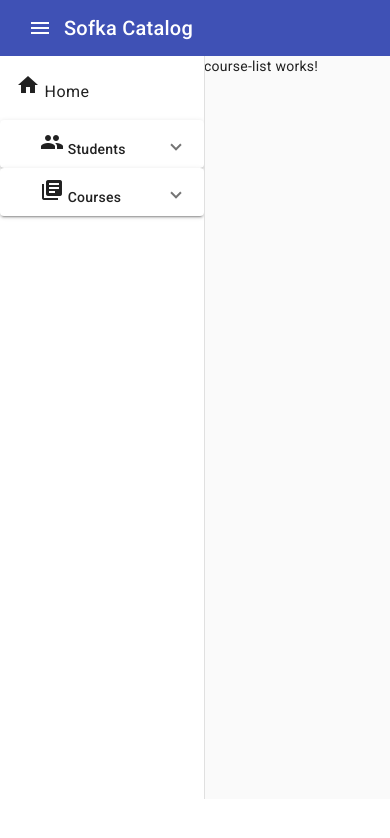
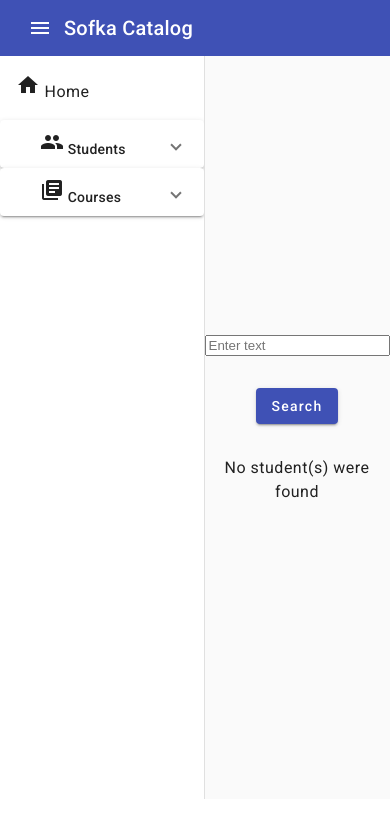
Before and after one commit to training-practice-sofkau/C1-2023-FA-Angular, an Angular app: page /courses/search in a window 390 px wide. Shown: the top 838 px of the page. Built offline with nearby package versions, Linux system fonts and the light colour scheme; what ngx-pagination would draw is missing.

Commit message:
Add form to search courses

```diff
--- a/src/app/components/course-list/course-list.component.html
+++ b/src/app/components/course-list/course-list.component.html
@@ -1 +1,23 @@
-<p>course-list works!</p>
+<div class="search-course-page">
+    <div class="input-button" >
+        <input matInput  placeholder="Enter text" [(ngModel)]="searchingBy"/>
+        <button mat-raised-button color="primary" >Search</button>
+    </div>
+
+        <div class="results-container">
+            <div *ngIf="founded > 0">
+                <app-course-card *ngFor="let i_course of s_founded" [course]="i_course"></app-course-card>
+            </div>
+            <ng-container *ngIf="founded > 0; else noStudentsFound">
+                <div>
+                    <h4 >Founded: {{ founded }}</h4>
+                </div>
+            </ng-container>
+            <ng-template #noStudentsFound>
+                <div>
+                    <h4 >No student(s) were found</h4>
+                </div>
+            </ng-template>
+        </div>
+
+</div>
--- a/src/app/components/course-list/course-list.component.scss
+++ b/src/app/components/course-list/course-list.component.scss
@@ -0,0 +1,29 @@
+.search-course-page{
+    display: flex;
+    flex-direction: column;
+    align-items: center;
+    justify-content: center;
+    height: 100%;
+
+    .input-button{
+        input{
+            margin: 1rem;
+        }
+
+        button{
+            margin: 1rem;
+        }
+    }
+
+    .results-container{
+        margin: 1rem;
+    }
+}
+
+@media only screen and (max-width: 600px) {
+    .search-course-page{
+        align-items: center;
+        text-align: center;
+    }
+
+}
--- a/src/app/components/course-list/course-list.component.ts
+++ b/src/app/components/course-list/course-list.component.ts
@@ -1,4 +1,5 @@
 import { Component } from '@angular/core';
+import { Course } from 'src/app/models/course.model';
 
 @Component({
   selector: 'app-course-list',
@@ -6,5 +7,8 @@ import { Component } from '@angular/core';
   styleUrls: ['./course-list.component.scss']
 })
 export class CourseListComponent {
+  s_founded: Course[] = [];
+  founded: number = 0;
+  searchingBy: string = '';
 
 }
--- a/src/app/components/forms/student-form/student-form.component.scss
+++ b/src/app/components/forms/student-form/student-form.component.scss
@@ -4,4 +4,4 @@
     align-items: center;
     height: 100%;
     justify-content: center;
-  }
+}
--- a/src/app/components/forms/student-form/student-form.component.ts
+++ b/src/app/components/forms/student-form/student-form.component.ts
@@ -1,7 +1,6 @@
-import { Component, Input, KeyValueDiffers, OnChanges, OnInit, SimpleChanges } from '@angular/core';
+import { Component, OnInit } from '@angular/core';
 import { FormBuilder, FormGroup } from '@angular/forms';
-import { ActivatedRoute, Route, Router } from '@angular/router';
-import { Student } from 'src/app/models/student.model';
+import { ActivatedRoute } from '@angular/router';
 import { StudentService } from 'src/app/services/student-service/student.service';
 
 @Component({
```
